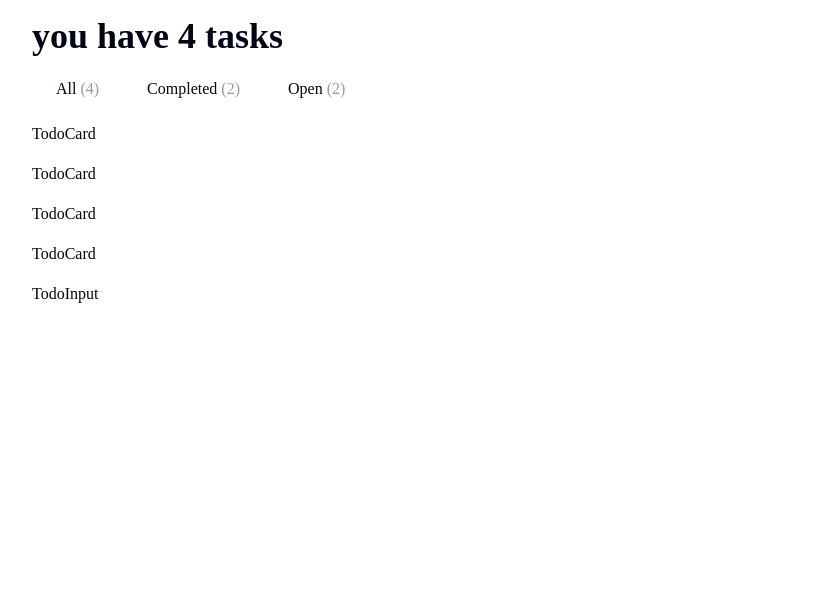
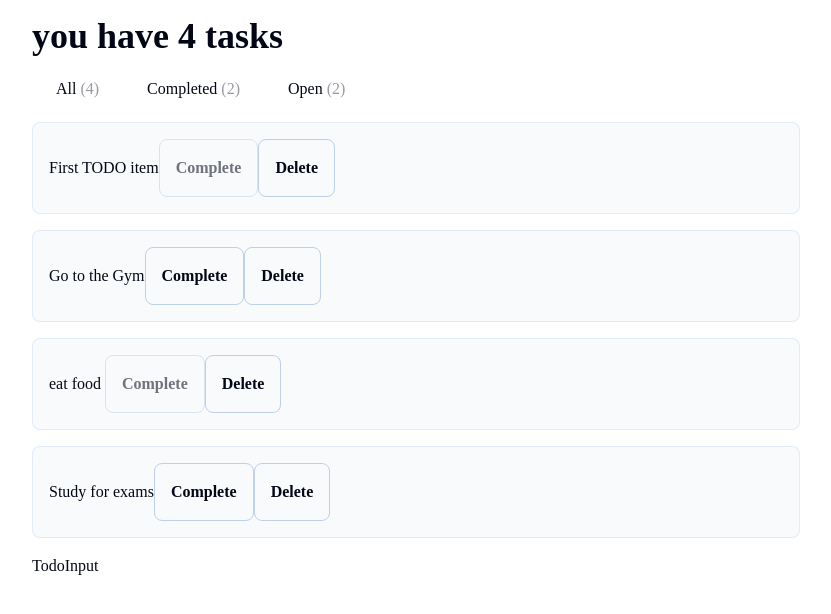
Before and after one commit to Abdelrahman776/react-todo-app, a React (Vite) app: page / in a window 1280 px wide. Shown: the top 614 px of the page, without its empty margins (224-1055 px from the left). Built offline with nearby package versions, Linux system fonts and the light colour scheme; a web font is replaced by a local one.

Commit message:
Implement TodoCard component to display todo items with complete and delete functionality

```diff
--- a/src/components/TodoCard.jsx
+++ b/src/components/TodoCard.jsx
@@ -1,9 +1,36 @@
 import React from 'react'
 
-const TodoCard = () => {
+function TodoCard (props) {
+const { todo, unfilteredTodoIndex, handelCompleteTodo, handelDeleteTodo } =
+  props;
+
   return (
-    <div>TodoCard</div>
-  )
+    <div className="card">
+      {todo.input}
+
+      <button
+        className="button-card"
+        disabled={todo.complete}
+        onClick={() => {
+          handelCompleteTodo(unfilteredTodoIndex);
+        }}
+      >
+        <h6>Complete</h6>
+      </button>
+      <button
+        className="button-card"
+        onClick={() => {
+          handelDeleteTodo(unfilteredTodoIndex);
+        }}
+      >
+        <h6>Delete</h6>
+      </button>
+    </div>
+  );
 }
 
+
+
+
+
 export default TodoCard
```
